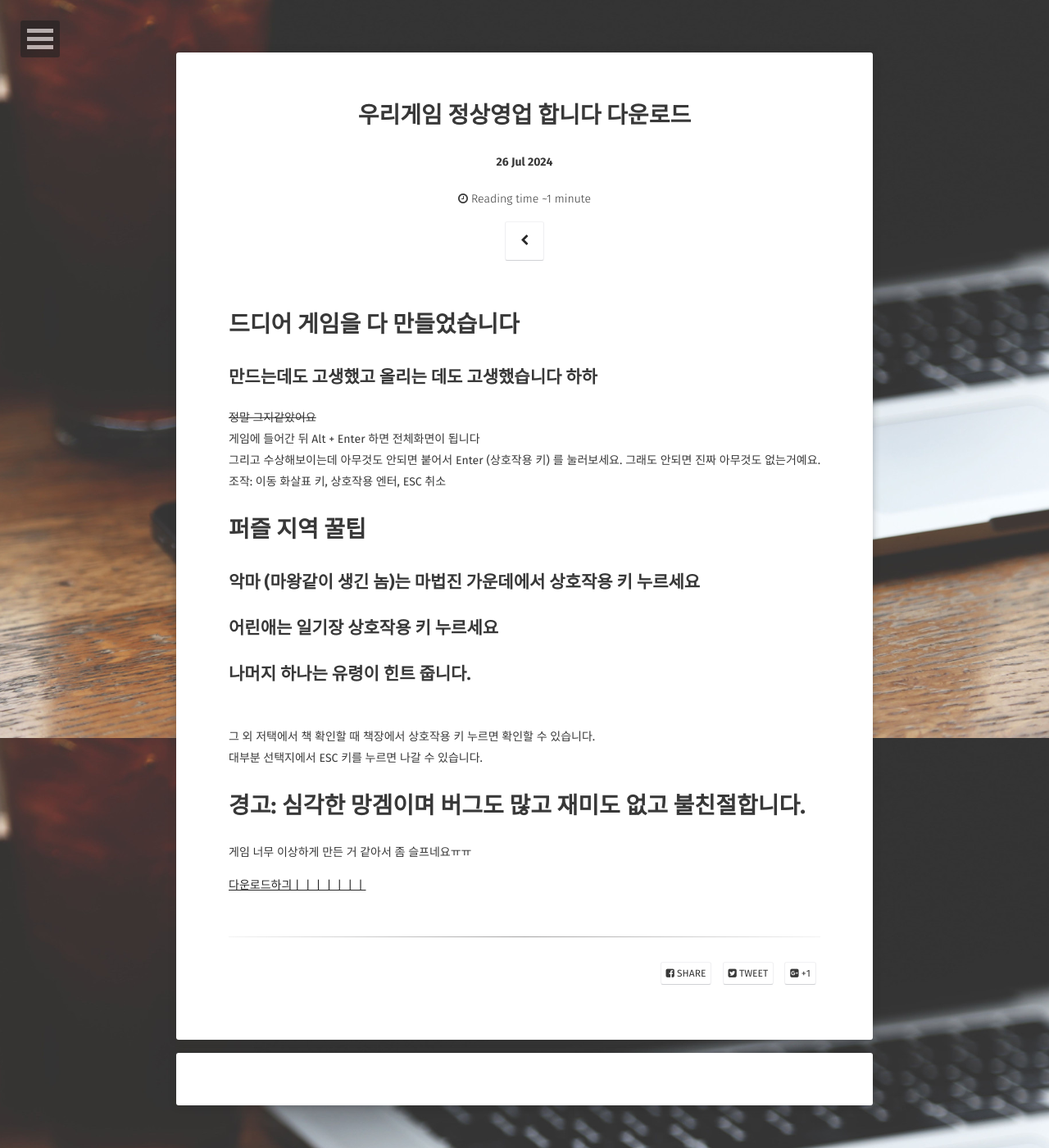
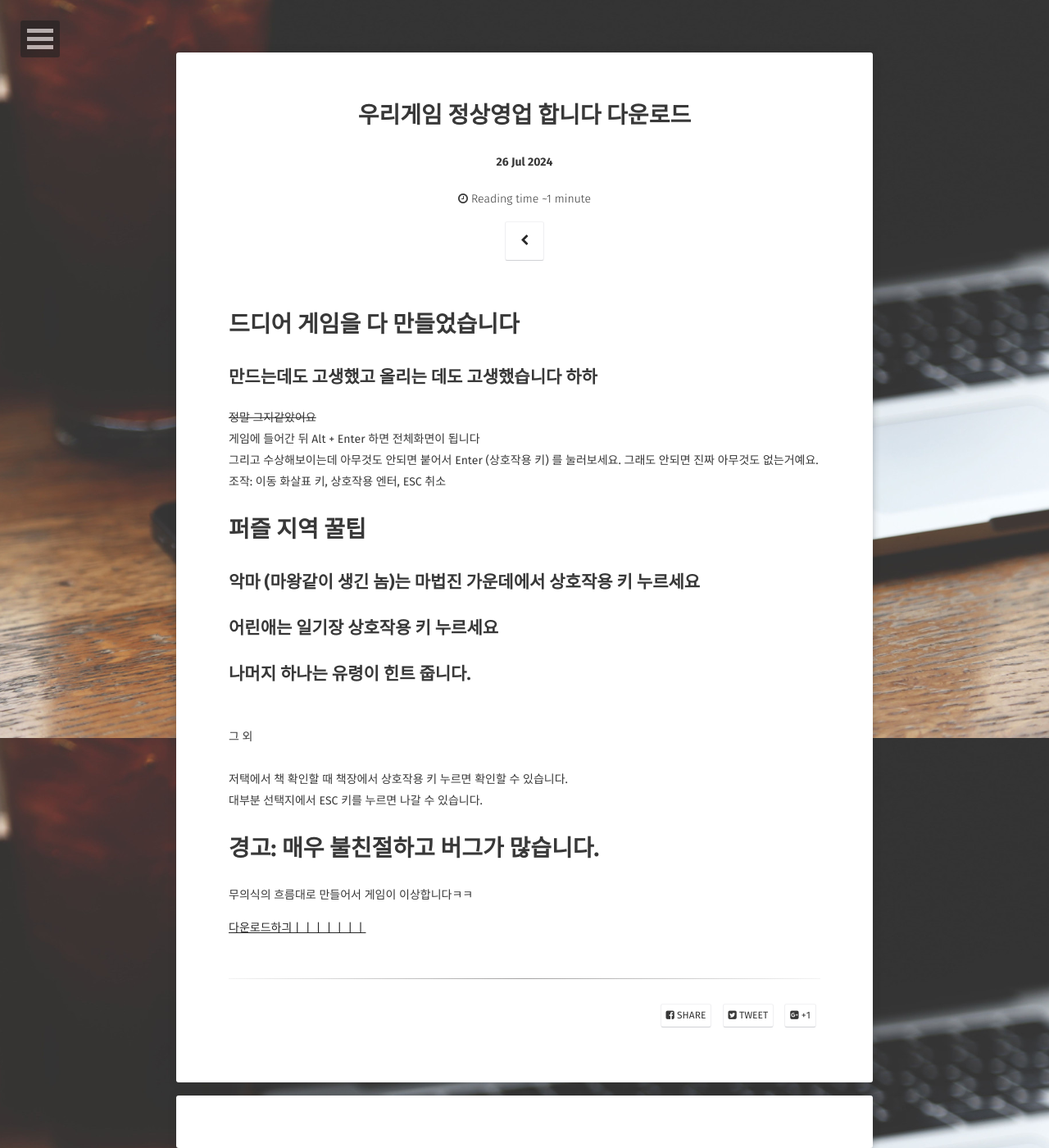
Before and after one commit to SilverTiger152/silvertiger152.github.com, a Jekyll site: the page built from _posts/2025-06-05-project1-download.md, in a window 1280 px wide. Shown: the whole page at 82% size. Built offline with Jekyll 4.4.1, drawn with Linux system fonts in a browser that asks for light colours; some web fonts are replaced; comment, search, counter and statistics services are not loaded.

Commit message:
Update 2025-06-05-project1-download.md

```diff
--- a/_posts/2025-06-05-project1-download.md
+++ b/_posts/2025-06-05-project1-download.md
@@ -10,7 +10,7 @@ comments: true
 ## 만드는데도 고생했고 올리는 데도 고생했습니다 하하
 ~~정말 그지같았어요~~ <br>
 게임에 들어간 뒤 Alt + Enter 하면 전체화면이 됩니다 <br>
-그리고 수상해보이는데 아무것도 안되면 붙어서 Enter (상호작용 키) 를 눌러보세요. 그래도 안되면 진짜 아무것도 없는거예요.
+그리고 수상해보이는데 아무것도 안되면 붙어서 Enter (상호작용 키) 를 눌러보세요. 그래도 안되면 진짜 아무것도 없는거예요. <br>
 조작: 이동 화살표 키, 상호작용 엔터, ESC 취소
 <br>
 # 퍼즐 지역 꿀팁
@@ -18,11 +18,12 @@ comments: true
 ## 어린애는 일기장 상호작용 키 누르세요
 ## 나머지 하나는 유령이 힌트 줍니다.
 <br>
-그 외
+그 외 <br>
+<br>
 저택에서 책 확인할 때 책장에서 상호작용 키 누르면 확인할 수 있습니다.<br>
 대부분 선택지에서 ESC 키를 누르면 나갈 수 있습니다.
 
-# 경고: 심각한 망겜이며 버그도 많고 재미도 없고 불친절합니다.
-게임 너무 이상하게 만든 거 같아서 좀 슬프네요ㅠㅠ
+# 경고: 매우 불친절하고 버그가 많습니다.
+무의식의 흐름대로 만들어서 게임이 이상합니다ㅋㅋ
 
 [다운로드하긔ㅣㅣㅣㅣㅣㅣㅣ](https://github.com/SilverTiger152/silvertiger152.github.com/raw/master/Project1.exe)
```
